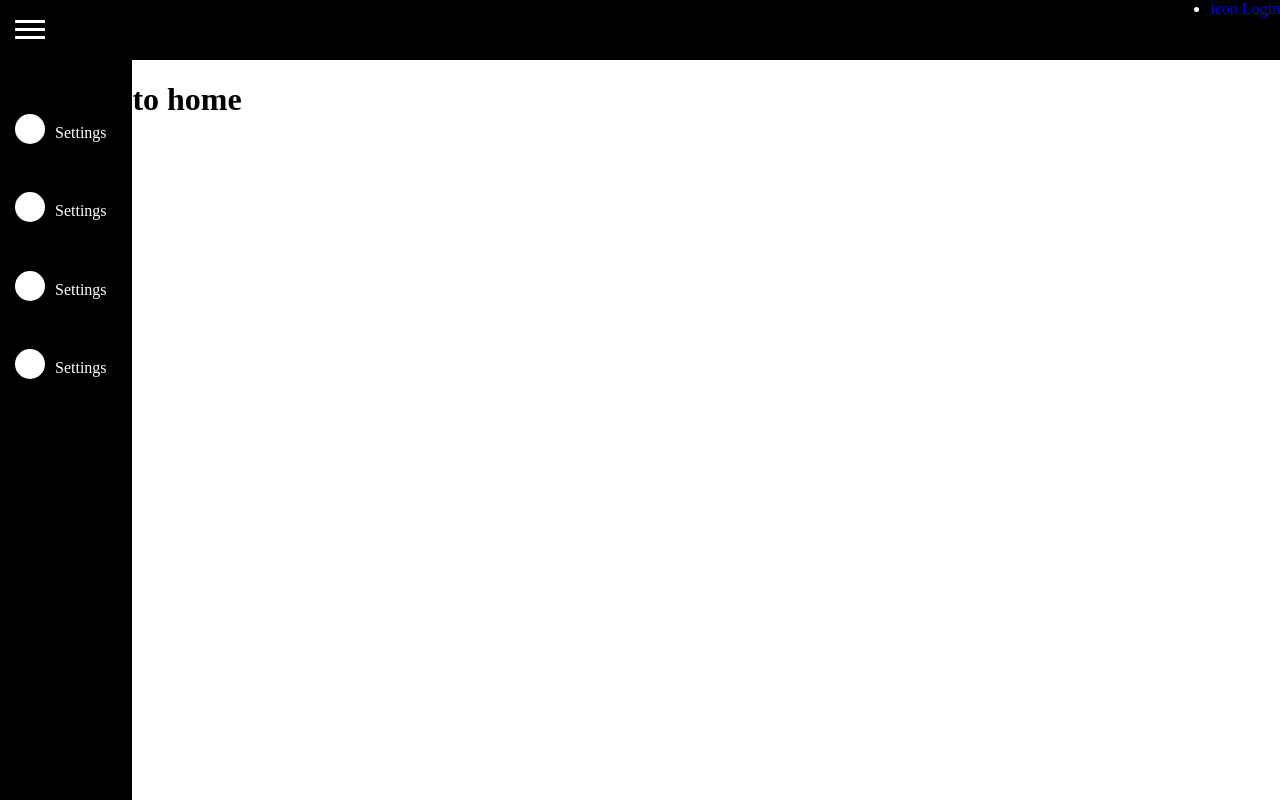
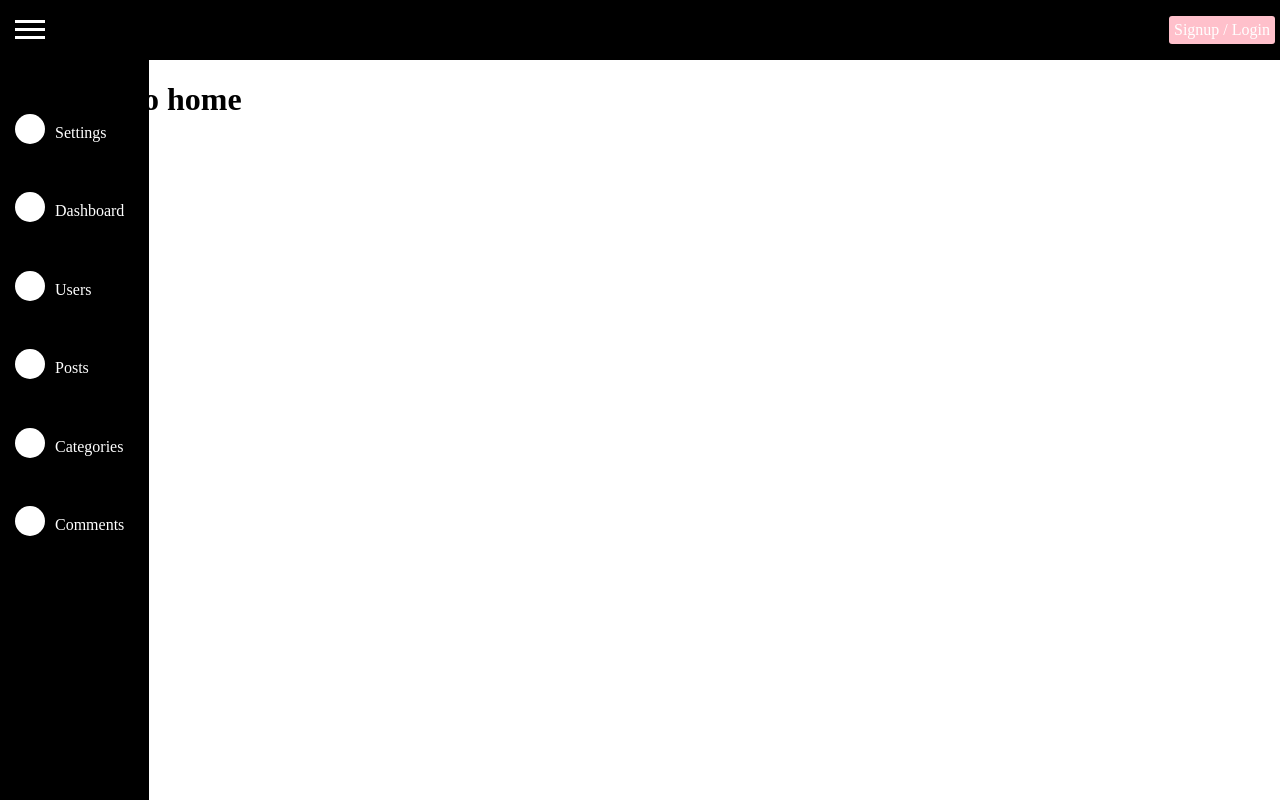
Before and after one commit to matifandy8/Dev-dashboard, a React (Vite) app: page / in a window 1280 px wide. Both pictures are taken after a click on the element 30 px from the left and 19 px from the top of the page. Built offline with nearby package versions, Linux system fonts and the light colour scheme.

Commit message:
add json sidebar

```diff
--- a/src/css/main.css
+++ b/src/css/main.css
@@ -444,7 +444,21 @@ a {
   justify-content: flex-end;
 }
 .NavPublic__list {
-  display: none;
+  display: flex;
+  justify-content: center;
+  align-items: center;
+  list-style: none;
+  color: white;
+}
+.NavPublic__item {
+  background-color: pink;
+  padding: 5px;
+  border-radius: 3px;
+  margin: 5px;
+}
+.NavPublic__link {
+  color: white;
+  text-decoration: none;
 }
 
 /* Small devices (portrait tablets and large phones, 600px and up) */
--- a/src/layout/navbars/NavPublic.tsx
+++ b/src/layout/navbars/NavPublic.tsx
@@ -7,7 +7,7 @@ const NavPublic = () => {
       <Sidebar/>
       <ul className="NavPublic__list">
         <li className="NavPublic__item">
-          <a className="NavPublic__link" href="/login"> <span className="NavPublic__link-icon">icon</span> Login</a>
+          <a className="NavPublic__link" href="/login"> Signup / Login</a>
         </li>
       </ul>
     </nav>
--- a/src/layout/sidebars/Sidebar.tsx
+++ b/src/layout/sidebars/Sidebar.tsx
@@ -1,11 +1,39 @@
 import React, { useState } from "react";
 
 const Sidebar = () => {
-    const [menuCollapse, setMenuCollapse] = useState(false)
+  const [menuCollapse, setMenuCollapse] = useState(false);
 
   const menuIconClick = () => {
     menuCollapse ? setMenuCollapse(false) : setMenuCollapse(true);
   };
+
+  const data = [
+    {
+      title: "Dashboard",
+      icon: "fas fa-tachometer-alt",
+      link: "/dashboard",
+    },
+    {
+      title: "Users",
+      icon: "fas fa-users",
+      link: "/users",
+    },
+    {
+      title: "Posts",
+      icon: "fas fa-pencil-alt",
+      link: "/posts",
+    },
+    {
+      title: "Categories",
+      icon: "fas fa-list-alt",
+      link: "/categories",
+    },
+    {
+      title: "Comments",
+      icon: "fas fa-comments",
+      link: "/comments",
+    },
+  ];
 
   return (
     <div className="Sidebar">
@@ -23,50 +51,30 @@ const Sidebar = () => {
                 Settings
               </a>
             </>
-
           ) : (
             <div className="Sidebar__icon"></div>
           )}
         </li>
-        <li className="Sidebar__item">
+        {data.map((item, index) => {
+          return (
+            <li className="Sidebar__item" key={index}>
               {menuCollapse ? (
                 <>
-            <div className="Sidebar__icon"></div>
-            <a className="Sidebar__link" href="/settings">
-            Settings
+                  <div className="Sidebar__icon">
+                    <i className={item.icon}></i>
+                  </div>
+                  <a className="Sidebar__link" href={item.link}>
+                    {item.title}
                   </a>
                 </>
-
               ) : (
-            <div className="Sidebar__icon"></div>
+                <div className="Sidebar__icon">
+                  <i className={item.icon}></i>
+                </div>
               )}
             </li>
-        <li className="Sidebar__item">
-        {menuCollapse ? (
-            <>
-            <div className="Sidebar__icon"></div>
-            <a className="Sidebar__link" href="/settings">
-            Settings
-          </a>
-            </>
-
-          ) : (
-            <div className="Sidebar__icon"></div>
-          )}
-        </li>
-        <li className="Sidebar__item">
-          {menuCollapse ? (
-            <>
-            <div className="Sidebar__icon"></div>
-            <a className="Sidebar__link" href="/settings">
-            Settings
-          </a>
-            </>
-
-          ) : (
-            <div className="Sidebar__icon"></div>
-          )}
-        </li>
+          );
+        })}
       </ul>
     </div>
   );
--- a/src/stylesheets/layout/_navbar.scss
+++ b/src/stylesheets/layout/_navbar.scss
@@ -1,29 +1,42 @@
 // -----------------------------------------------------------------------------
 // This file contains all styles related to the Navbar of the site/application.
 // -----------------------------------------------------------------------------
-@use  '../abstracts/variables';
+@use "../abstracts/variables";
 
-.NavPublic{
+.NavPublic {
   height: 60px;
   width: 100%;
   background-color: black;
   color: white;
   display: flex;
   justify-content: flex-end;
-    &__list{
-        display: none;
+  &__list {
+    display: flex;
+    justify-content: center;
+    align-items: center;
+    list-style: none;
+    color: white;
+  }
+  &__item{
+    background-color: pink;
+    padding: 5px;
+    border-radius: 3px;
+    margin: 5px;
+  }
+  &__link {
+    color: white;
+    text-decoration: none;
   }
 }
 
 /* Small devices (portrait tablets and large phones, 600px and up) */
 @media only screen and (min-width: 600px) {
-
 }
 
 /* Medium devices (landscape tablets, 768px and up) */
 @media only screen and (min-width: 768px) {
-    .NavPublic{
-        &__list{
+  .NavPublic {
+    &__list {
       display: flex;
     }
   }
@@ -31,5 +44,4 @@
 
 /* Large devices (laptops/desktops, 992px and up) */
 @media only screen and (min-width: 992px) {
-
 }
```
Lines whose indentation alone changed are shown as unchanged.
